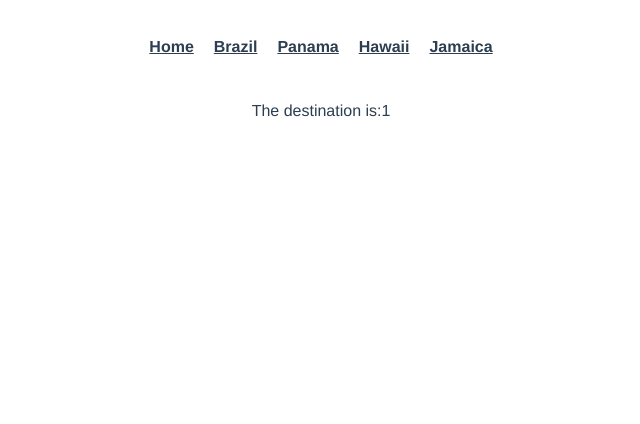
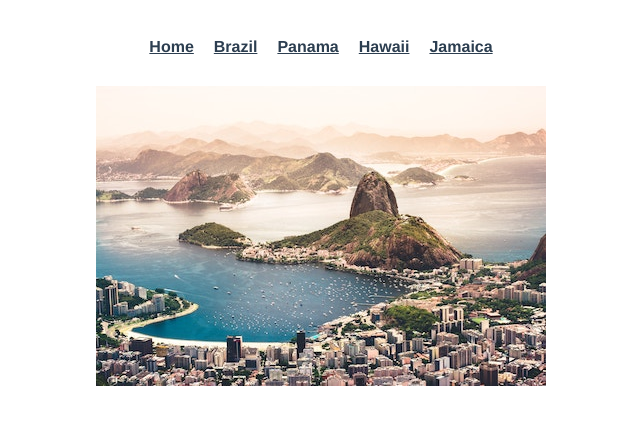
Before and after one commit to fredrickkimathi/vue-travel, a Vue app: page /details/1 in a window 1280 px wide. Shown: the top 424 px of the page, without its empty margins (319-959 px from the left). Built offline with nearby package versions, Linux system fonts and the light colour scheme.

Commit message:
fetching destination details

```diff
--- a/src/views/DestinationDetails.vue
+++ b/src/views/DestinationDetails.vue
@@ -1,4 +1,29 @@
 <template>
-    <p>The destination is:{{this.$route.params.id}}</p>
+    <section class="destinations">
+        <!-- <h2>{{destination.name}}</h2> -->
+        <div class="destination-details">
+            <img v-if="destination" :src="require(`@/assets/${destination.image}`)" alt="destination.name">
+        </div>
+    </section>
+</template>
 
-</template>
+<script>
+import store from "@/store.js";
+
+export default {
+    data(){
+        return{
+            destinationId: this.$route.params.id
+        }
+    },
+
+    computed:{
+        destination(){
+            return store.destinations.find(
+                destination => destination.id == this.destinationId
+            )
+        }
+    }
+}
+
+</script>
```
